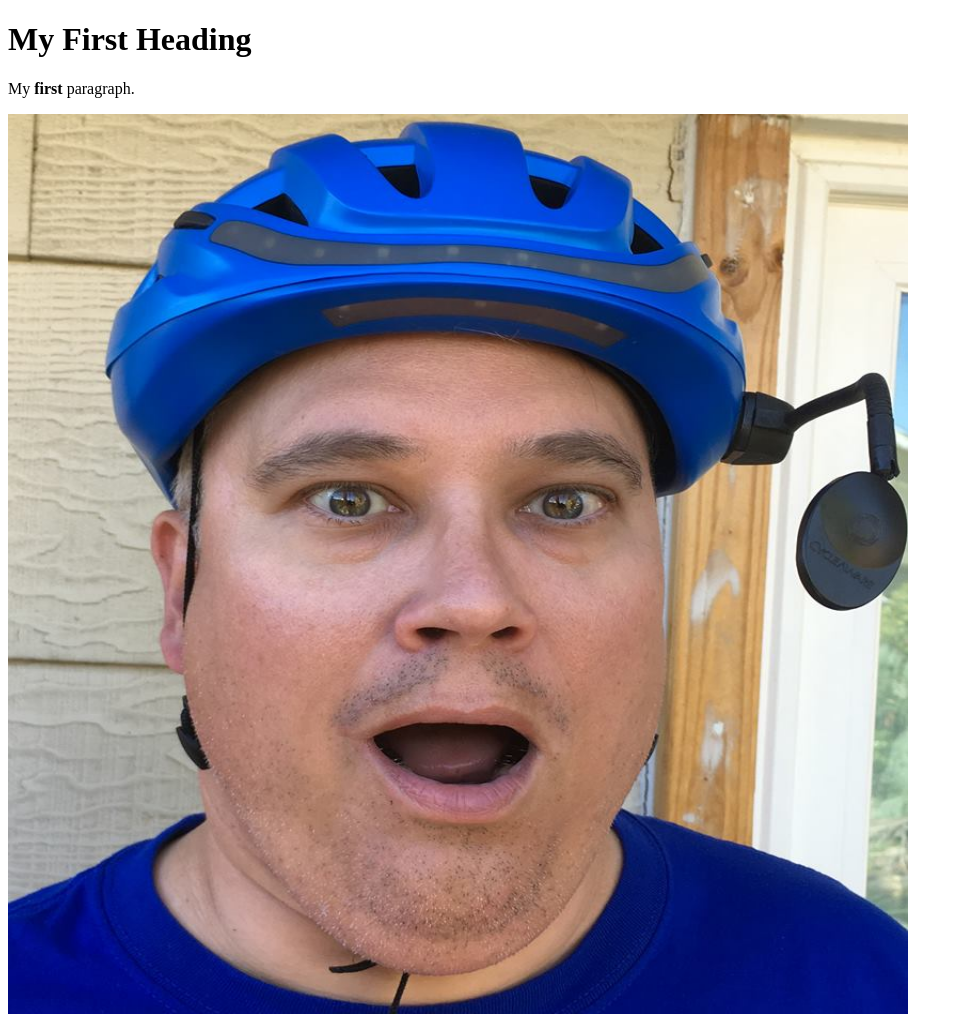
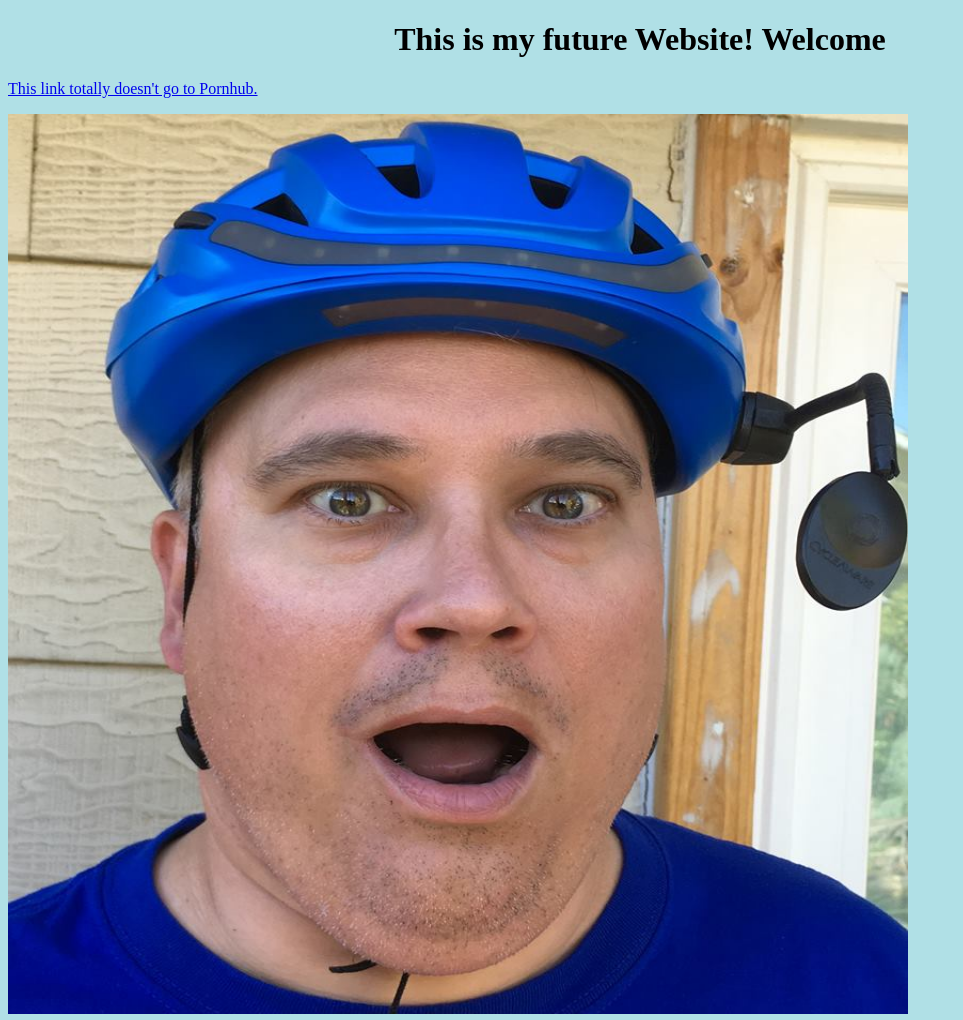
Before and after one commit to JasonVaughan/JasonVaughan.github.io, a plain HTML site: page index.htm in a window 1280 px wide. Shown: the whole page, without its empty margins (0-963 px from the left). Drawn offline with Linux system fonts and the light colour scheme.

Commit message:
Add files via upload

```diff
--- a/index.htm
+++ b/index.htm
@@ -2,11 +2,17 @@
 <html>
 <body>
 
-<h1>My First Heading</h1>
-<p>My <b>first</b> paragraph.</p>
+<body style="background-color:powderblue;">
+
+
+<h1 style="text-align:center;">This is my future Website! Welcome</h1>
+
+<p><a href="www.Pornhub.com">This link totally doesn't go to Pornhub.</p>
 
 <img src="prof.jpg" alt="Missing" width="900" height="900">
 
 
 </body>
+
+</body>
 </html>
```
